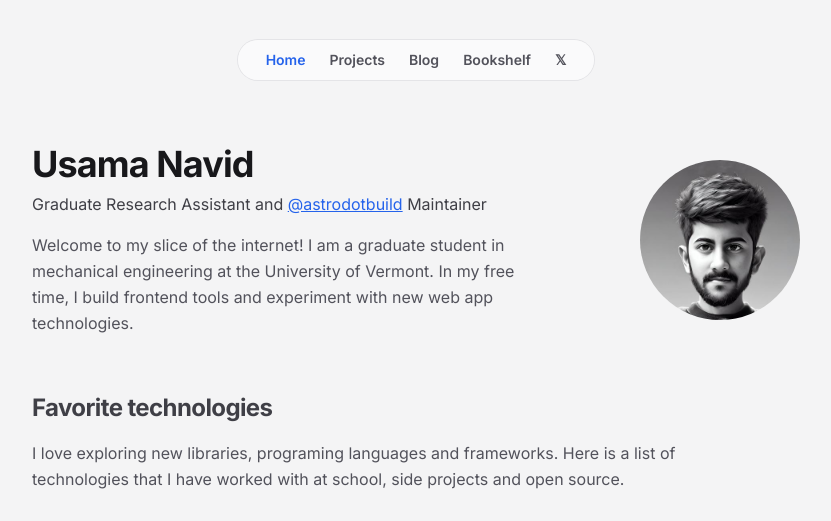
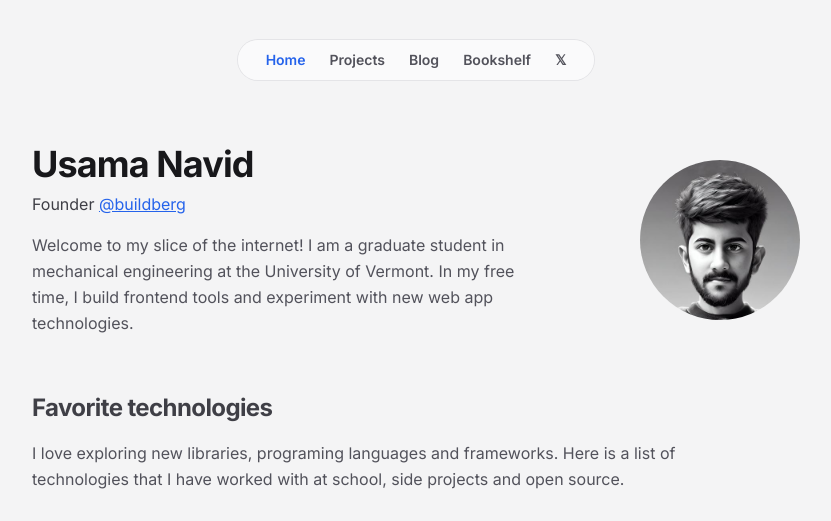
Before and after one commit to concaption/astro-portfolio, an Astro site: page / in a window 1280 px wide. Shown: the top 521 px of the page, without its empty margins (224-1055 px from the left). Built offline with nearby package versions, Linux system fonts and the light colour scheme; Astro itself is replaced by a stand-in of ours.

```diff
--- a/src/pages/index.astro
+++ b/src/pages/index.astro
@@ -24,12 +24,12 @@
         {author}
       </h1>
       <p class="mb-4 dark:text-zinc-300 text-zinc-700">
-        Graduate Research Assistant and <a
-          href="https://twitter.com/astrodotbuild"
+        Founder <a
+          href="https://buildberg.co"
           target="_blank"
           rel="noopener noreferrer"
-          class="dark:text-teal-400 text-blue-600 underline">@astrodotbuild</a
-        > Maintainer
+          class="dark:text-teal-400 text-blue-600 underline">@buildberg</a
+        >
       </p>
       <p
         class="max-w-prose font-normal dark:text-zinc-400 text-zinc-600 sm:max-w-sm md:max-w-xl leading-relaxed"
```
